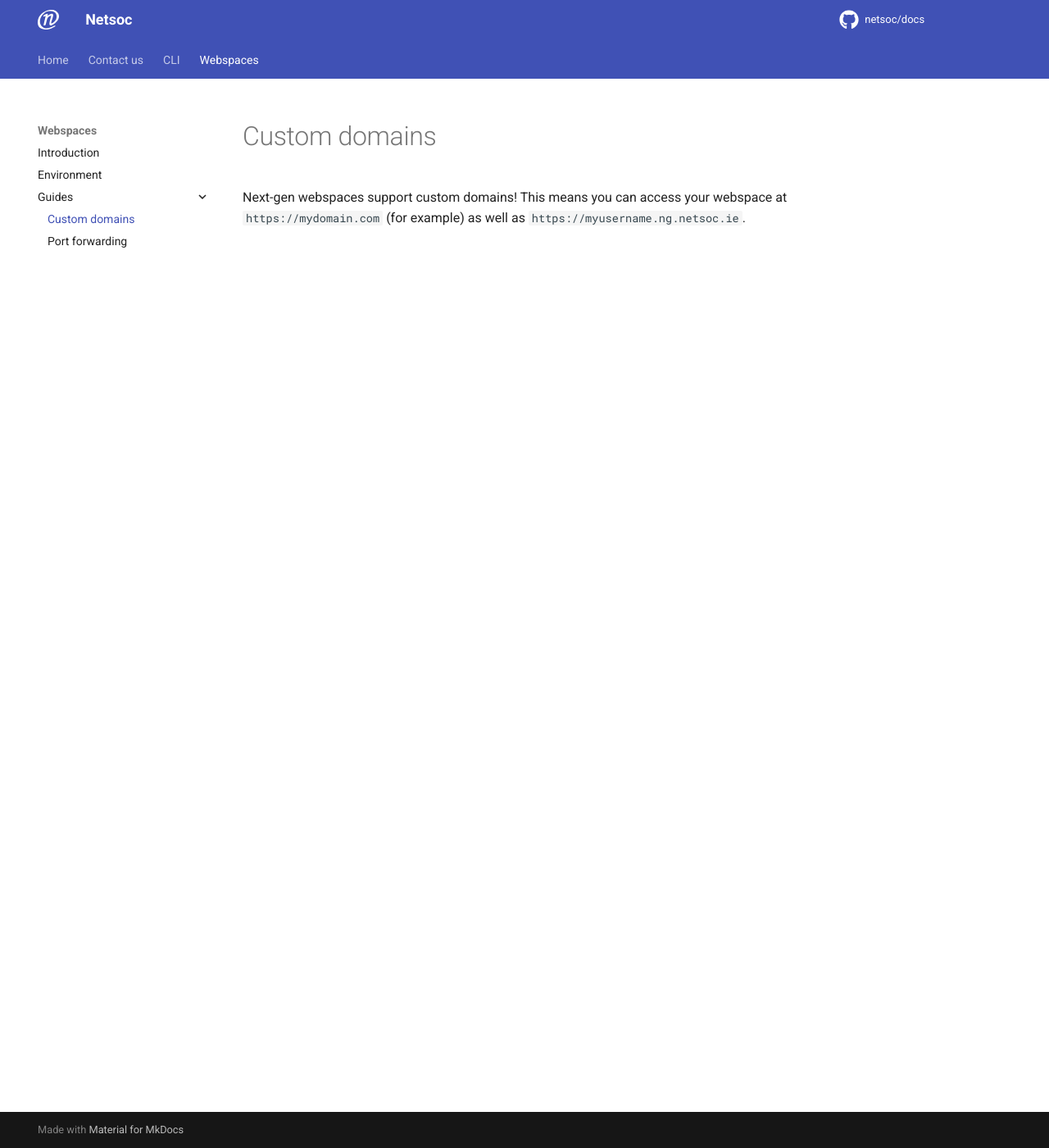
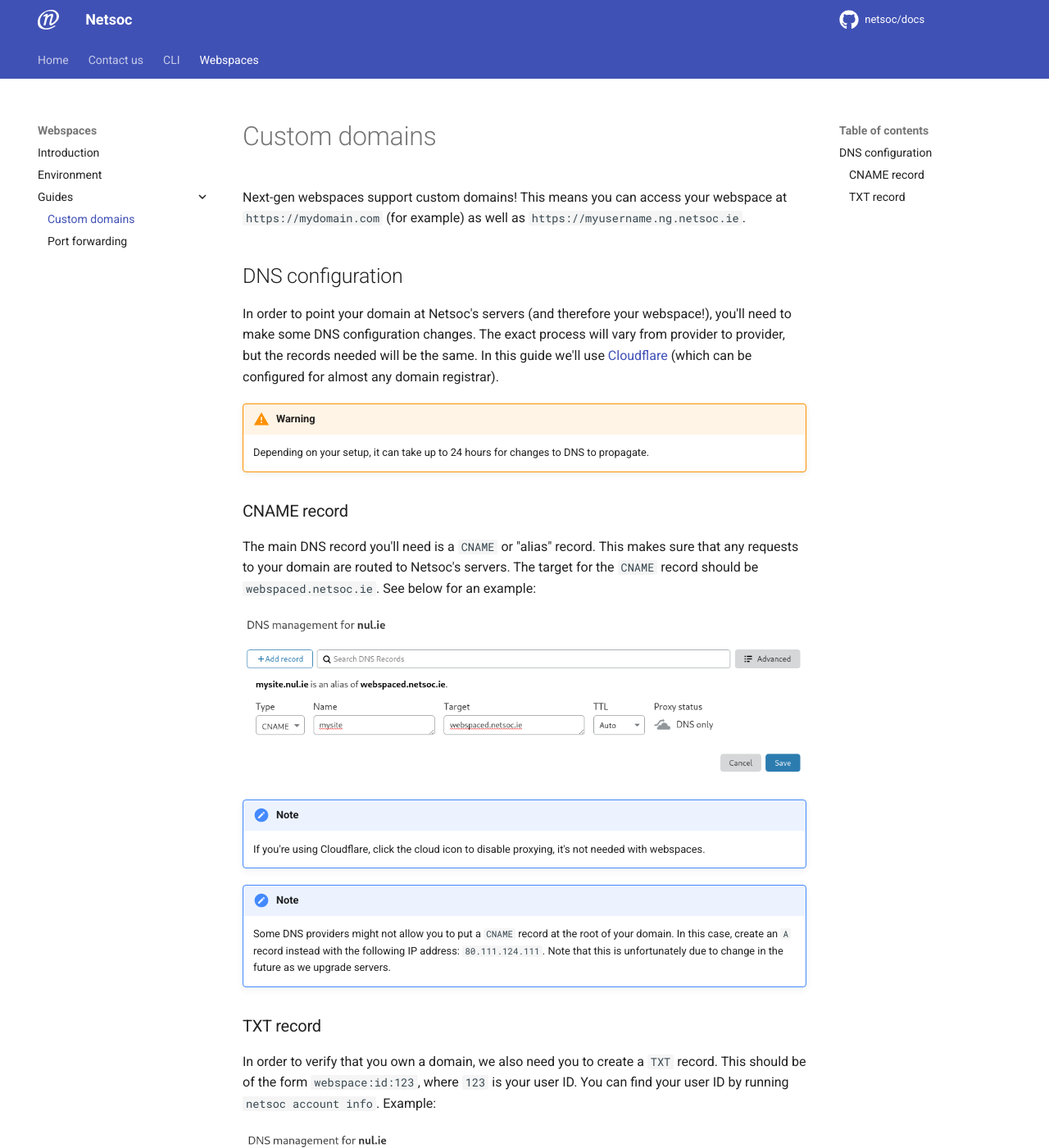
Before and after one commit to netsoc/docs, an MkDocs documentation site: the page built from docs/webspaced/guides/domains.md, in a window 1280 px wide and 1400 px high. Shown: the whole window at 82% size. Built offline with MkDocs 1.6.1 and Material for MkDocs 9.7.7, drawn with Linux system fonts in a browser that asks for light colours; comment, search, counter and statistics services are not loaded.

Commit message:
Update netsoc/webspaced documentation (a873473c)

```diff
--- a/docs/webspaced/guides/domains.md
+++ b/docs/webspaced/guides/domains.md
@@ -3,3 +3,41 @@
 Next-gen webspaces support custom domains! This means you can access your
 webspace at `https://mydomain.com` (for example) as well as
 `https://myusername.ng.netsoc.ie`.
+
+## DNS configuration
+
+In order to point your domain at Netsoc's servers (and therefore your
+webspace!), you'll need to make some DNS configuration changes. The exact
+process will vary from provider to provider, but the records needed will be the
+same. In this guide we'll use [Cloudflare](https://www.cloudflare.com/)
+(which can be configured for almost any domain registrar).
+
+!!! warning
+    Depending on your setup, it can take up to 24 hours for changes to DNS to
+    propagate.
+
+### CNAME record
+
+The main DNS record you'll need is a `CNAME` or "alias" record. This makes sure
+that any requests to your domain are routed to Netsoc's servers. The target for
+the `CNAME` record should be `webspaced.netsoc.ie`. See below for an example:
+
+![Cloudflare CNAME record](../assets/dns_cname.png)
+
+!!! note
+    If you're using Cloudflare, click the cloud icon to disable proxying, it's
+    not needed with webspaces.
+
+!!! note
+    Some DNS providers might not allow you to put a `CNAME` record at the root
+    of your domain. In this case, create an `A` record instead with the
+    following IP address: `80.111.124.111`. Note that this is unfortunately
+    due to change in the future as we upgrade servers.
+
+### TXT record
+
+In order to verify that you own a domain, we also need you to create a `TXT`
+record. This should be of the form `webspace:id:123`, where `123` is your user
+ID. You can find your user ID by running `netsoc account info`. Example:
+
+![Cloudflare TXT record](../assets/dns_txt.png)
```
Also changed, not shown: docs/webspaced/assets/dns_cname.png (added), docs/webspaced/assets/dns_txt.png (added).
